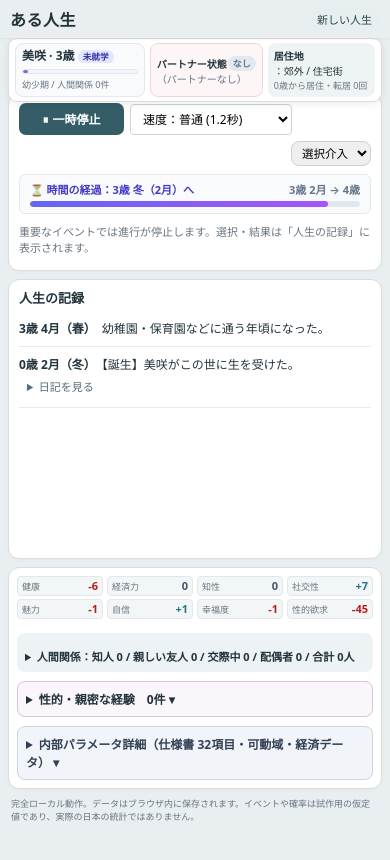
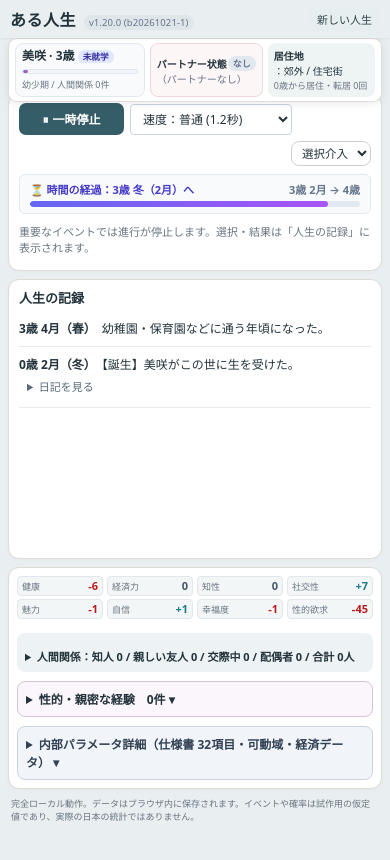
Before and after one commit to copoqo/a-life, a plain HTML site: page index.html in a window 390 px wide. Drawn offline with Linux system fonts and the light colour scheme.

Commit message:
UI修正: タイトル横にビルドバージョン表示を追加・iOS Safariのタブグループバー非表示対応とダークモード表示修正

```diff
--- a/events/loader.js
+++ b/events/loader.js
@@ -5,7 +5,8 @@ window.defineEvent = window.defineEvent || function (def) {
   return def;
 };
 (function () {
+  var v = window.BUILD_CACHE_KEY ? ('?v=' + encodeURIComponent(window.BUILD_CACHE_KEY)) : '';
   (window.eventFiles || []).forEach(function (f) {
-    document.write('<script src="events/' + f + '"><\/script>');
+    document.write('<script src="events/' + f + v + '"><\/script>');
   });
 })();
--- a/index.html
+++ b/index.html
@@ -3,16 +3,22 @@
 
 <head>
   <meta charset="utf-8">
-  <meta name="viewport" content="width=device-width,initial-scale=1">
+  <meta name="viewport" content="width=device-width,initial-scale=1,viewport-fit=cover">
+  <meta name="color-scheme" content="light">
+  <meta name="apple-mobile-web-app-capable" content="yes">
+  <meta name="mobile-web-app-capable" content="yes">
+  <meta name="apple-mobile-web-app-status-bar-style" content="default">
+  <meta name="apple-mobile-web-app-title" content="ある人生">
   <title>ある人生 — Life Simulator</title>
-  <link rel="stylesheet" href="style.css">
+  <link rel="stylesheet" href="style.css?v=20261021-1">
 </head>
 
 <body>
   <main>
     <header>
-      <div>
+      <div class="header-title-group">
         <h1>ある人生</h1>
+        <span id="buildVersion" class="build-version">v1.20.0 (b20261021-1)</span>
       </div><button class="secondary" id="restart">新しい人生</button>
     </header>
     <div class="workspace">
@@ -34,12 +40,12 @@
             <span id="autoToggleIcon">⏸</span> <span id="autoToggleText">一時停止</span>
           </button>
           <select id="autoSpeedSelect"
-            style="padding:5px 8px;font-size:12px;border-radius:4px;border:1px solid #cbd5e1;background:#fff;cursor:pointer;">
+            style="padding:5px 8px;font-size:12px;border-radius:4px;border:1px solid #cbd5e1;background:#fff;color:#23333b;cursor:pointer;">
             <option value="1200" selected>速度：普通 (1.2秒)</option>
             <option value="600">速度：速い (0.6秒)</option>
             <option value="2000">速度：ゆっくり (2.0秒)</option>
           </select>
-          <select id="mode" style="margin-left:auto;font-size:11.5px;padding:3px 6px;">
+          <select id="mode" style="margin-left:auto;font-size:11.5px;padding:3px 6px;background:#fff;color:#23333b;">
             <option value="choice">選択介入</option>
             <option value="auto">全自動</option>
             <option value="free">自由入力</option>
@@ -75,9 +81,10 @@
     </div>
     <p class="muted footer-note">完全ローカル動作。データはブラウザ内に保存されます。イベントや確率は試作用の仮定値であり、実際の日本の統計ではありません。</p>
   </main>
-  <script src="events/manifest.js"></script>
-  <script src="events/loader.js"></script>
-  <script src="js/app.js"></script>
+  <script>window.BUILD_CACHE_KEY = '20261021-1';</script>
+  <script src="events/manifest.js?v=20261021-1"></script>
+  <script src="events/loader.js?v=20261021-1"></script>
+  <script src="js/app.js?v=20261021-1"></script>
 </body>
 
 </html>
--- a/style.css
+++ b/style.css
@@ -1,5 +1,6 @@
     :root {
       font-family: system-ui, -apple-system, sans-serif;
+      color-scheme: light;
       color: #27313c;
       background: #f4f2ed
     }
@@ -100,7 +101,9 @@
     select {
       padding: 10px;
       border-radius: 8px;
-      border: 1px solid #cbd0d2
+      border: 1px solid #cbd0d2;
+      background: #ffffff;
+      color: #23333b
     }
 
     textarea {
@@ -109,7 +112,9 @@
       padding: 12px;
       border: 1px solid #cbd0d2;
       border-radius: 9px;
-      resize: vertical
+      resize: vertical;
+      background: #ffffff;
+      color: #23333b
     }
 
     .choice {
@@ -170,9 +175,27 @@
       padding: 0 3px
     }
 
+    .header-title-group {
+      display: flex;
+      align-items: baseline;
+      gap: 8px;
+      min-width: 0;
+    }
+
     h1 {
       font-size: 21px;
       letter-spacing: .03em
+    }
+
+    .build-version {
+      font-size: 11px;
+      font-weight: 500;
+      color: #64748b;
+      background: #dfe6e9;
+      padding: 2px 7px;
+      border-radius: 999px;
+      letter-spacing: 0.01em;
+      white-space: nowrap;
     }
 
     h2 {
@@ -595,15 +618,22 @@
 
     @media(max-width:600px) {
 
-      html,
+      html {
+        height: auto;
+        overflow-x: hidden;
+        overflow-y: auto;
+      }
+
       body {
-        overflow: auto
+        height: auto;
+        min-height: 100%;
+        overflow: visible;
       }
 
       main {
         height: auto;
-        min-height: 100dvh;
-        padding: 8px;
+        min-height: calc(100lvh + 24px);
+        padding: 8px 8px 32px;
         gap: 8px;
         display: flex;
         flex-direction: column
@@ -628,6 +658,11 @@
       h1 {
         font-size: 16px;
         margin: 0;
+      }
+
+      .build-version {
+        font-size: 9.5px;
+        padding: 1px 5px;
       }
 
       header .muted {
```
Also changed, not shown: js/app.js.
